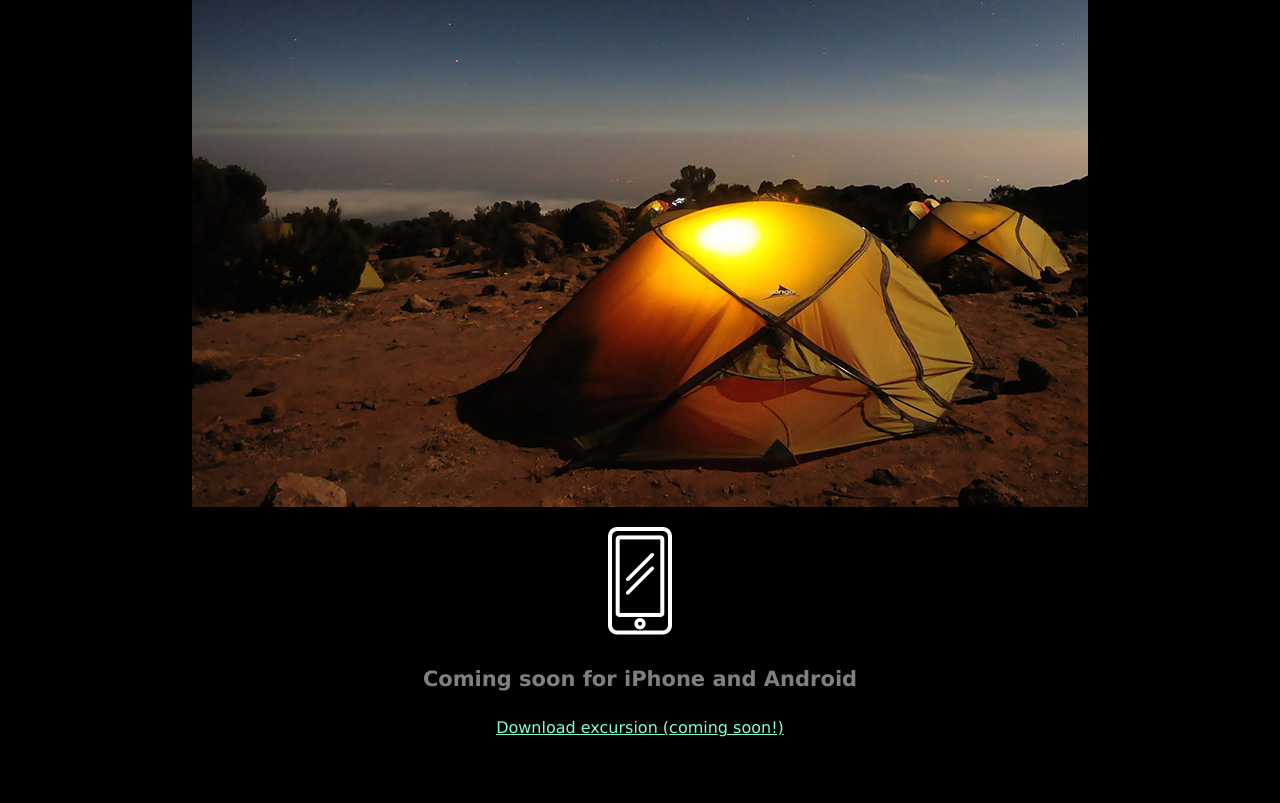
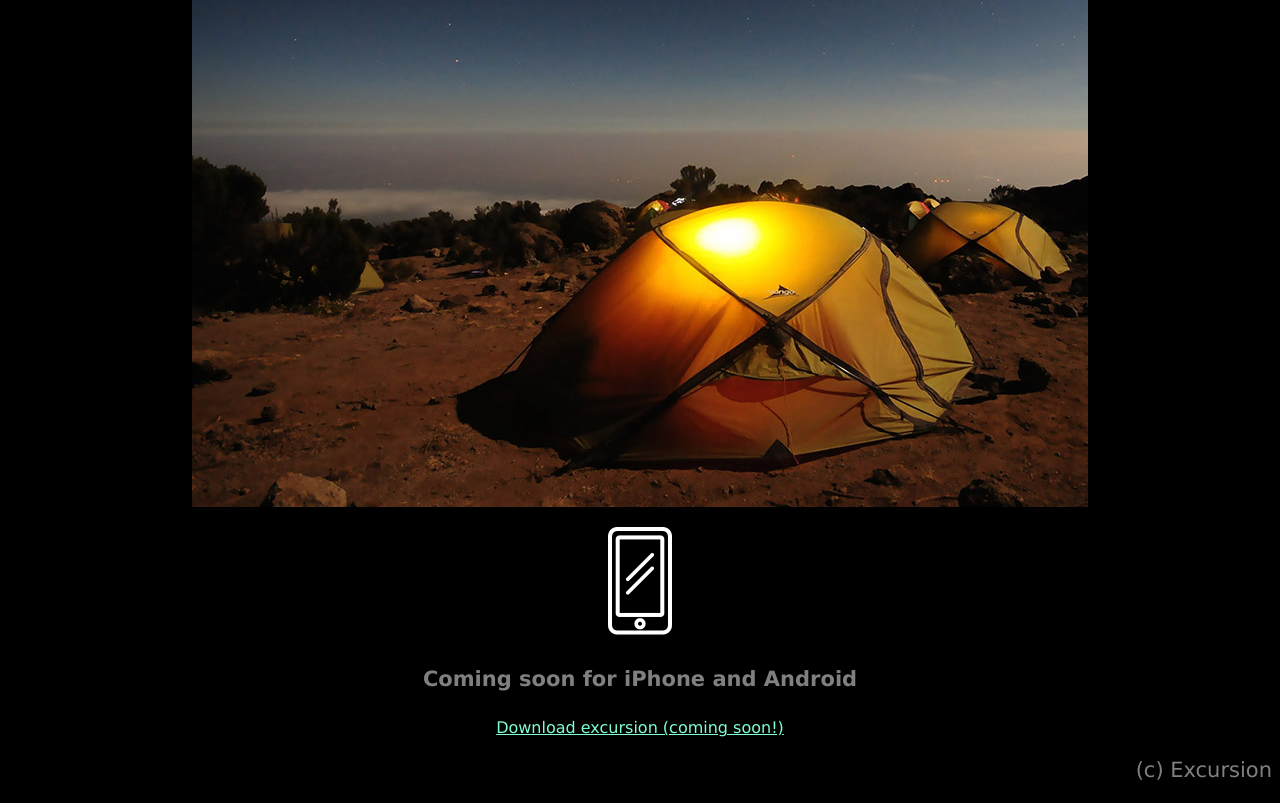
Before and after one commit to Charlottezzz/excursion, a plain HTML site: page index.html in a window 1280 px wide. Shown: the part 505-1308 px from the top of the page. Before the commit the page ends 1258 px from the top, so only its background shows below. Drawn offline with Linux system fonts and the light colour scheme.

Commit message:
add footer

```diff
--- a/index.html
+++ b/index.html
@@ -20,5 +20,6 @@
   <p><img src="resources/images/phone.png"></p>
   <h4 class = "header--sub-header">Coming soon for iPhone and Android</h4>
   <p><a class= "link--cta" href="#">Download excursion (coming soon!)</a></p>
+  <p class = "footer"> (c) Excursion</p>
 </body>
 </html>
--- a/resources/css/style.css
+++ b/resources/css/style.css
@@ -29,3 +29,10 @@ body {
   font-size: 16px;
   color: #7FFFD4;
 }
+
+/* FOOTER */
+.footer {
+  font-size: 21px;
+  color: #808080;
+  text-align: right;
+}
```
